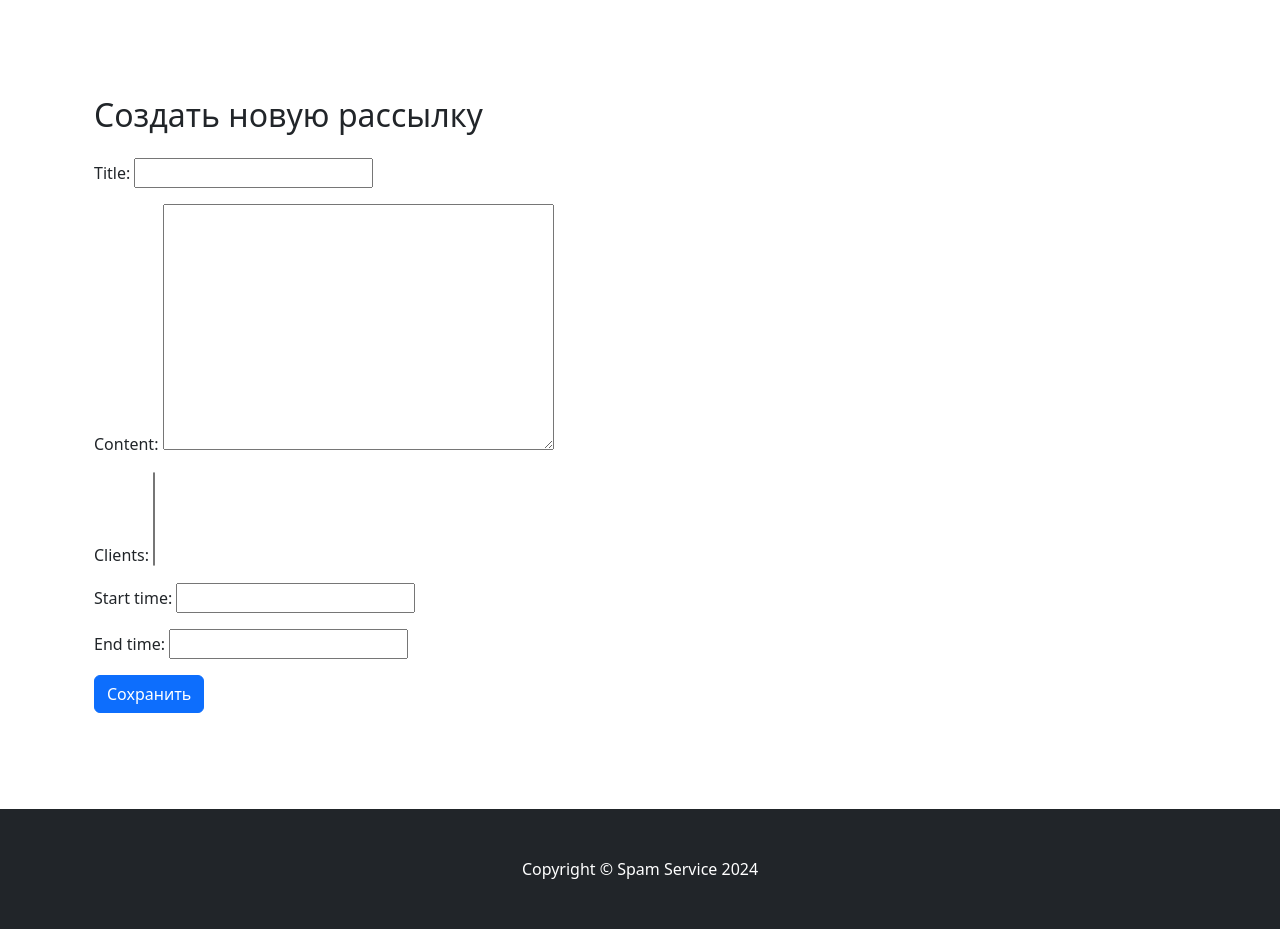
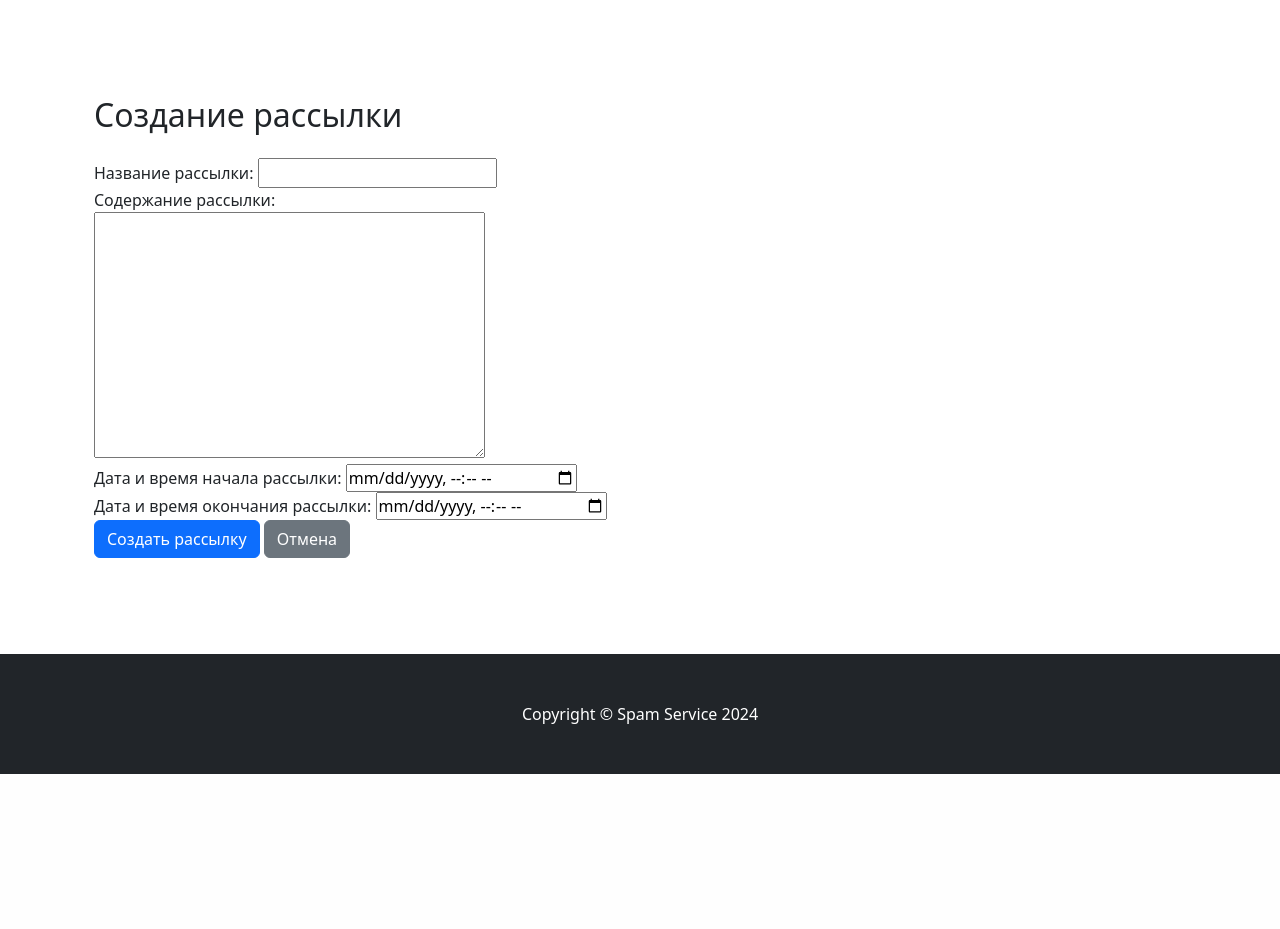
Before and after one commit to EvgeniiErmak/Django_Spam_Service_2024, a Django app: page /mailings/create/ in a window 1280 px wide. Shown: the part 56-985 px from the top of the page. After the commit the page ends 830 px from the top, so only its background shows below. Run offline with Django 5.2, Linux system fonts and the light colour scheme; data that the repository does not hold is empty; some libraries are stand-ins or nearby versions.

Commit message:
Реализация рассылок - шаблон рассылки

```diff
--- a/mailing_service/forms.py
+++ b/mailing_service/forms.py
@@ -30,7 +30,11 @@ class ClientDeleteConfirmationForm(forms.ModelForm):
 class MailingForm(forms.ModelForm):
     class Meta:
         model = Mailing
-        fields = ['title', 'content', 'clients', 'start_time', 'end_time']
+        fields = ['title', 'content', 'start_time', 'end_time']
+        widgets = {
+            'start_time': forms.DateTimeInput(attrs={'type': 'datetime-local', 'placeholder': 'YYYY-MM-DDTHH:MM'}),
+            'end_time': forms.DateTimeInput(attrs={'type': 'datetime-local', 'placeholder': 'YYYY-MM-DDTHH:MM'}),
+        }
 
 
 class MessageForm(forms.ModelForm):
--- a/mailing_service/templates/mailing_service/mailing_form.html
+++ b/mailing_service/templates/mailing_service/mailing_form.html
@@ -1,15 +1,31 @@
 <!-- templates/mailing_service/mailing_form.html -->
 {% extends 'mailing_service/base.html' %}
-{% block title %}Создать новую рассылку - Spam Service{% endblock %}
+{% block title %}Создание рассылки - Spam Service{% endblock %}
 {% block content %}
     <div class="container mt-5">
-        <h2>Создать новую рассылку</h2>
+        <h2>Создание рассылки</h2>
         <div class="row mt-4">
             <div class="col-md-6">
                 <form method="post">
                     {% csrf_token %}
-                    {{ form.as_p }}
-                    <button type="submit" class="btn btn-primary">Сохранить</button>
+                    <div class="form-group">
+                        <label for="id_title">Название рассылки:</label>
+                        {{ form.title }}
+                    </div>
+                    <div class="form-group">
+                        <label for="id_content">Содержание рассылки:</label>
+                        {{ form.content }}
+                    </div>
+                    <div class="form-group">
+                        <label for="id_start_time">Дата и время начала рассылки:</label>
+                        {{ form.start_time }}
+                    </div>
+                    <div class="form-group">
+                        <label for="id_end_time">Дата и время окончания рассылки:</label>
+                        {{ form.end_time }}
+                    </div>
+                    <button type="submit" class="btn btn-primary">Создать рассылку</button>
+                    <a href="{% url 'mailing_service:mailing_list' %}" class="btn btn-secondary">Отмена</a>
                 </form>
             </div>
         </div>
--- a/mailing_service/templates/mailing_service/mailing_list_detail.html
+++ b/mailing_service/templates/mailing_service/mailing_list_detail.html
@@ -1,6 +1,6 @@
 <!-- templates/mailing_service/mailing_list_detail.html -->
 {% extends 'mailing_service/base.html' %}
-{% block title %}Детали рассылки - Spam Service{% endblock %}
+{% block title %}Детали рассылки - {{ mailing.title }} - Spam Service{% endblock %}
 {% block content %}
     <div class="container mt-5">
         <h2>Детали рассылки "{{ mailing.title }}"</h2>
```
Also changed, not shown: mailing_service/templates/mailing_service/mailing_delete.html (+8 -11 lines), mailing_service/templates/mailing_service/mailing_list.html (+17 -11 lines).
